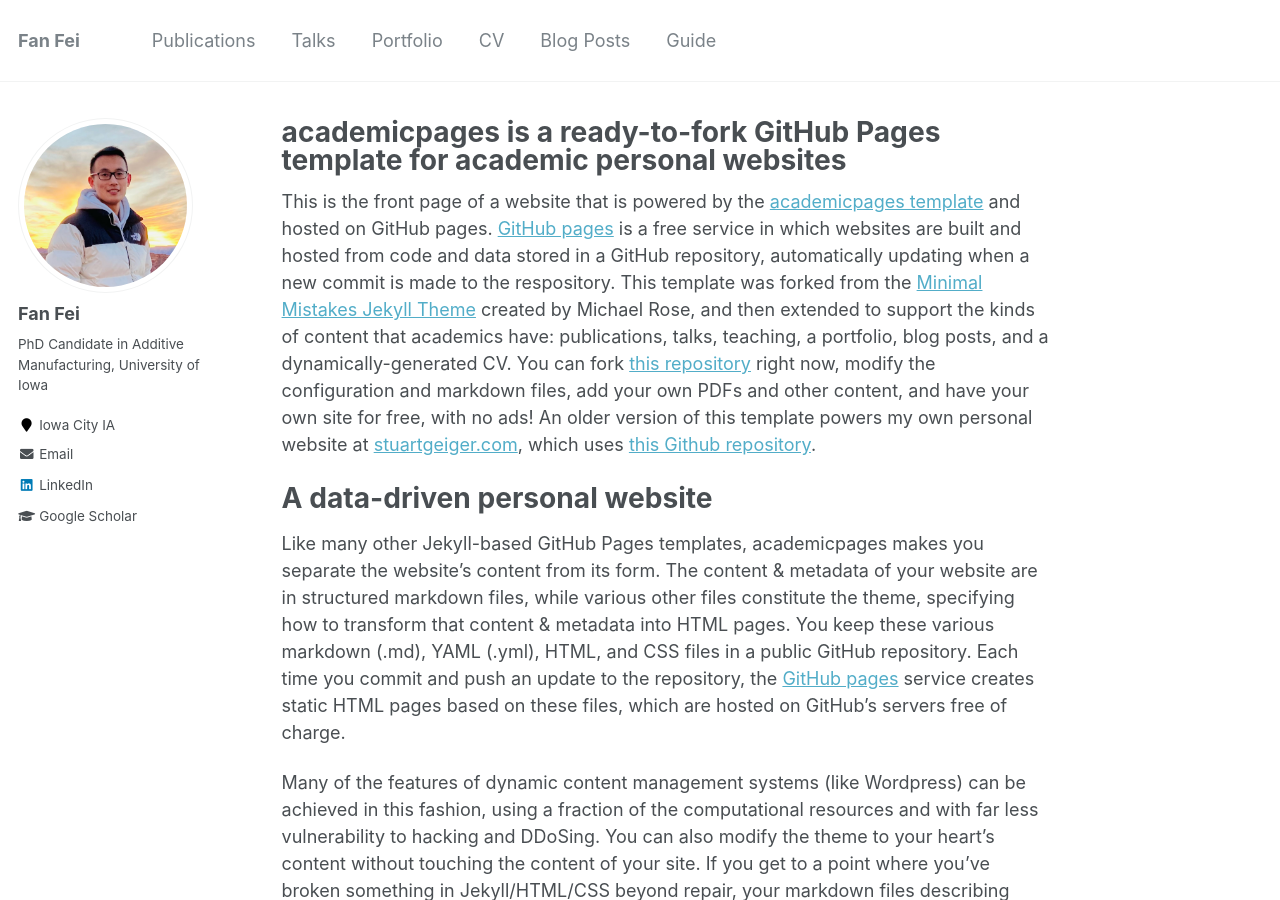
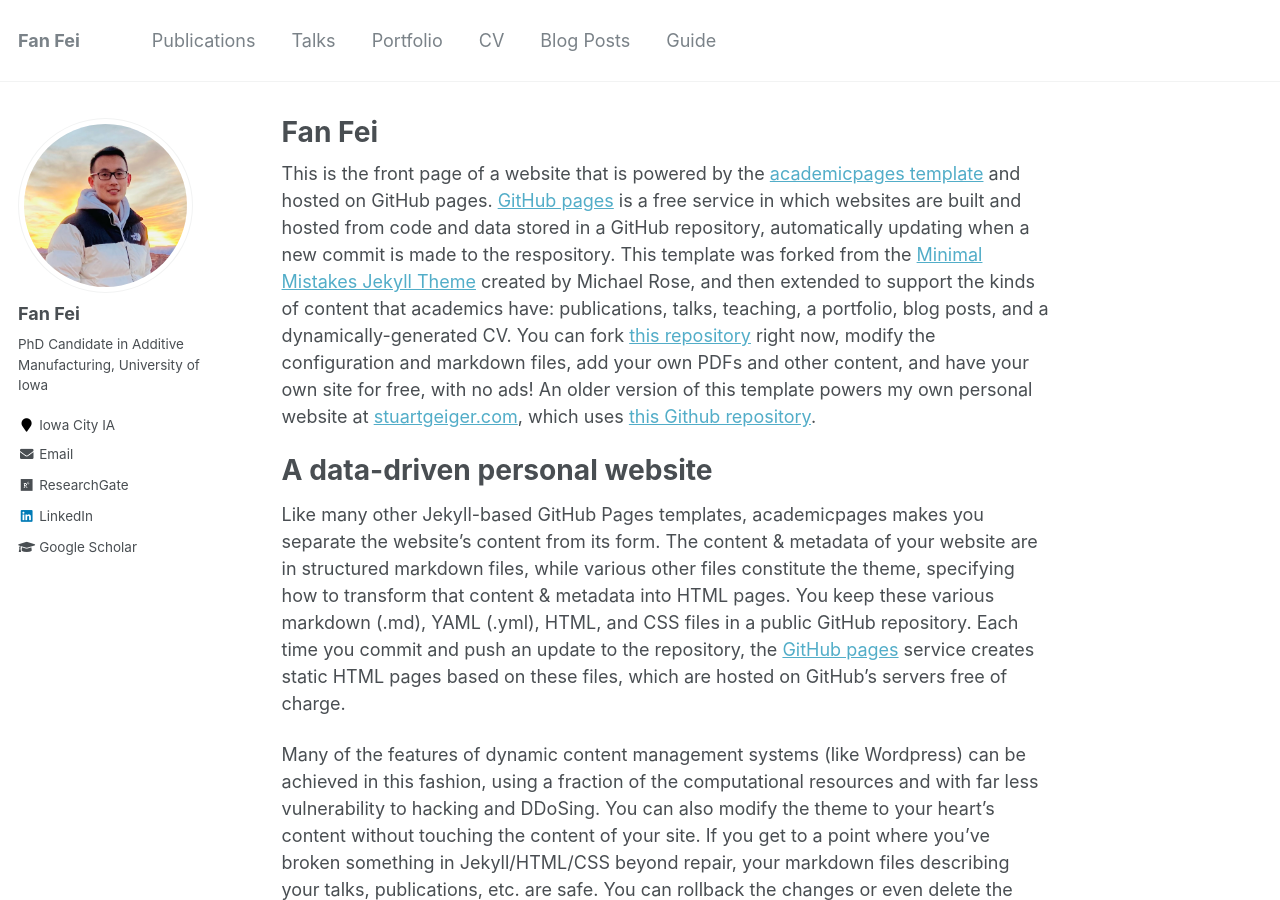
Before and after one commit to fanfeiuiowa/fanfeiuiowa.github.io, a Jekyll site: the page built from _pages/about.md, in a window 1280 px wide and 900 px high. Built offline with Jekyll 4.4.1, drawn with Linux system fonts in a browser that asks for light colours.

Commit message:
Tittle of the webpage modified

```diff
--- a/_config.yml
+++ b/_config.yml
@@ -88,7 +88,7 @@ author:
   pubmed           :
   googlescholar    : "https://scholar.google.com/citations?user=ugrEXmkAAAAJ&hl=en"
   email            : "fan-fei@uiowa.edu"
-  researchgate     :  # example: "https://www.researchgate.net/profile/yourprofile"
+  researchgate     : "https://www.researchgate.net/profile/Fan-Fei-18"
   uri              :
   bitbucket        :
   codepen          :
--- a/_data/authors.yml
+++ b/_data/authors.yml
@@ -4,8 +4,8 @@ Name Name:
   name        : "Fan Fei"
   uri         : "https://fanfeiuiowa.github.io/"
   email       : "fan-fei@uiowa.com"
-  bio         : "This is the first name."
-  avatar      : "Portrait.jpg"
+  bio         : "Fan"
+  avatar      : "Portrait2.jpg"
   twitter     : "name"
   google_plus : "Name"
 
--- a/_pages/about.md
+++ b/_pages/about.md
@@ -1,6 +1,6 @@
 ---
 permalink: /
-title: "academicpages is a ready-to-fork GitHub Pages template for academic personal websites"
+title: "Fan Fei"
 excerpt: "About me"
 author_profile: true
 redirect_from:
```
